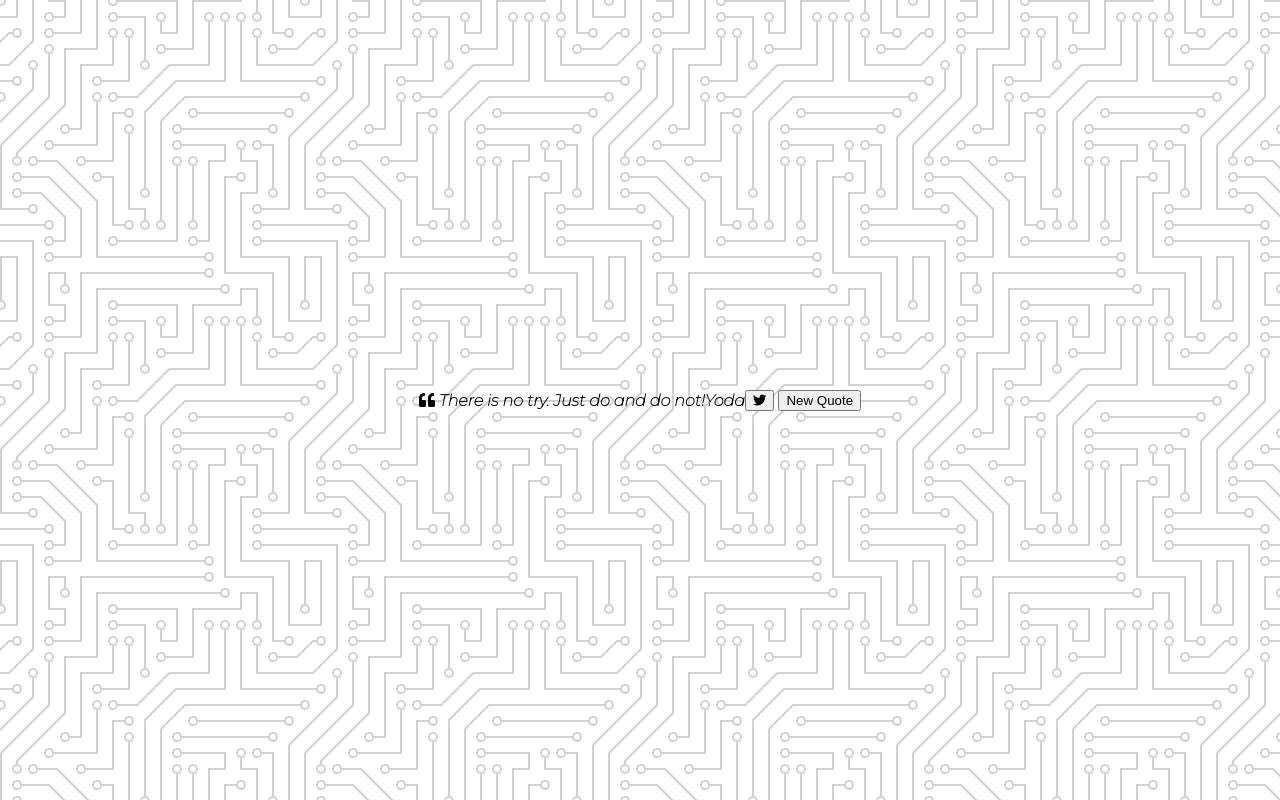
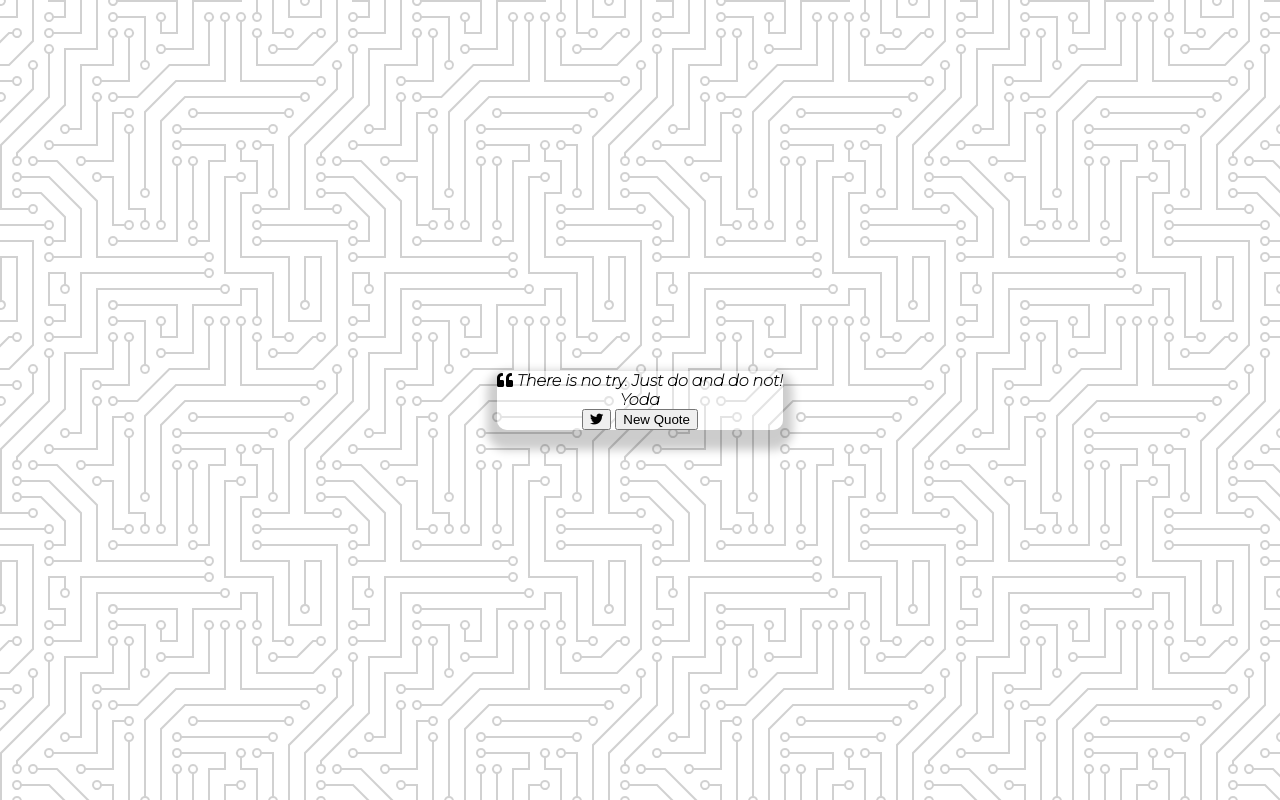
Before and after one commit to Jaden-Reklaw/quote-generator, a plain HTML site: page index.html in a window 1280 px wide. Drawn offline with Linux system fonts and the light colour scheme.

Commit message:
adjusted html in divs correctly and add style quote-container for css

```diff
--- a/index.html
+++ b/index.html
@@ -12,12 +12,12 @@
     <!-- shortcut way of typing html creates a class and id-->
     <!-- div.quote-container#quote-container -->
 
+    <div class="quote-container" id="quote-container">
         <!-- Quote -->
-    <div class="quote-container" id="quote-container">
+        <div class="quote-text">
             <i class="fas fa-quote-left"></i>
             <span id="quote">There is no try. Just do and do not!</span>
         </div>
-
         <!-- Author -->
         <div class="quote-author">
             <span id="author">Yoda</span>
@@ -30,6 +30,9 @@
             </button>
             <button id="new-quote">New Quote</button>
         </div>
+    </div>
+
+
 
     <!-- Script  -->
     <script src="script.js"></script>
--- a/style.css
+++ b/style.css
@@ -19,3 +19,12 @@ body {
     align-items: center;
     justify-content: center;
 }
+
+.quote-container {
+    width: auto;
+    max-width: 900px;
+    padding 20px 30px;
+    border-radius: 10px;
+    background-color: rgba(255, 255, 255, 0.4);
+    box-shadow: 0 10px 10px 10px rgba(0, 0, 0, 0.2);
+}
```
Lines whose indentation alone changed are shown as unchanged.
